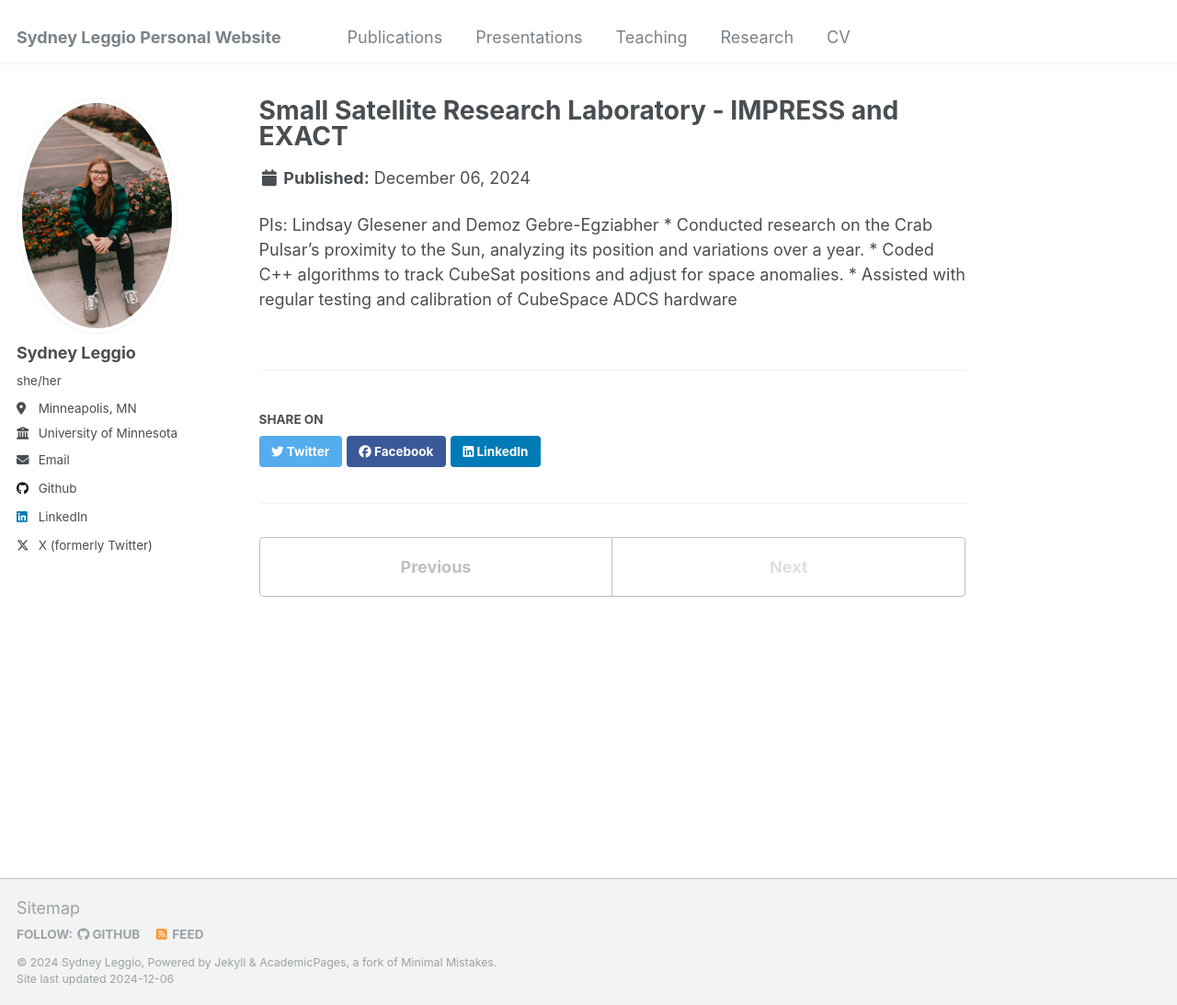
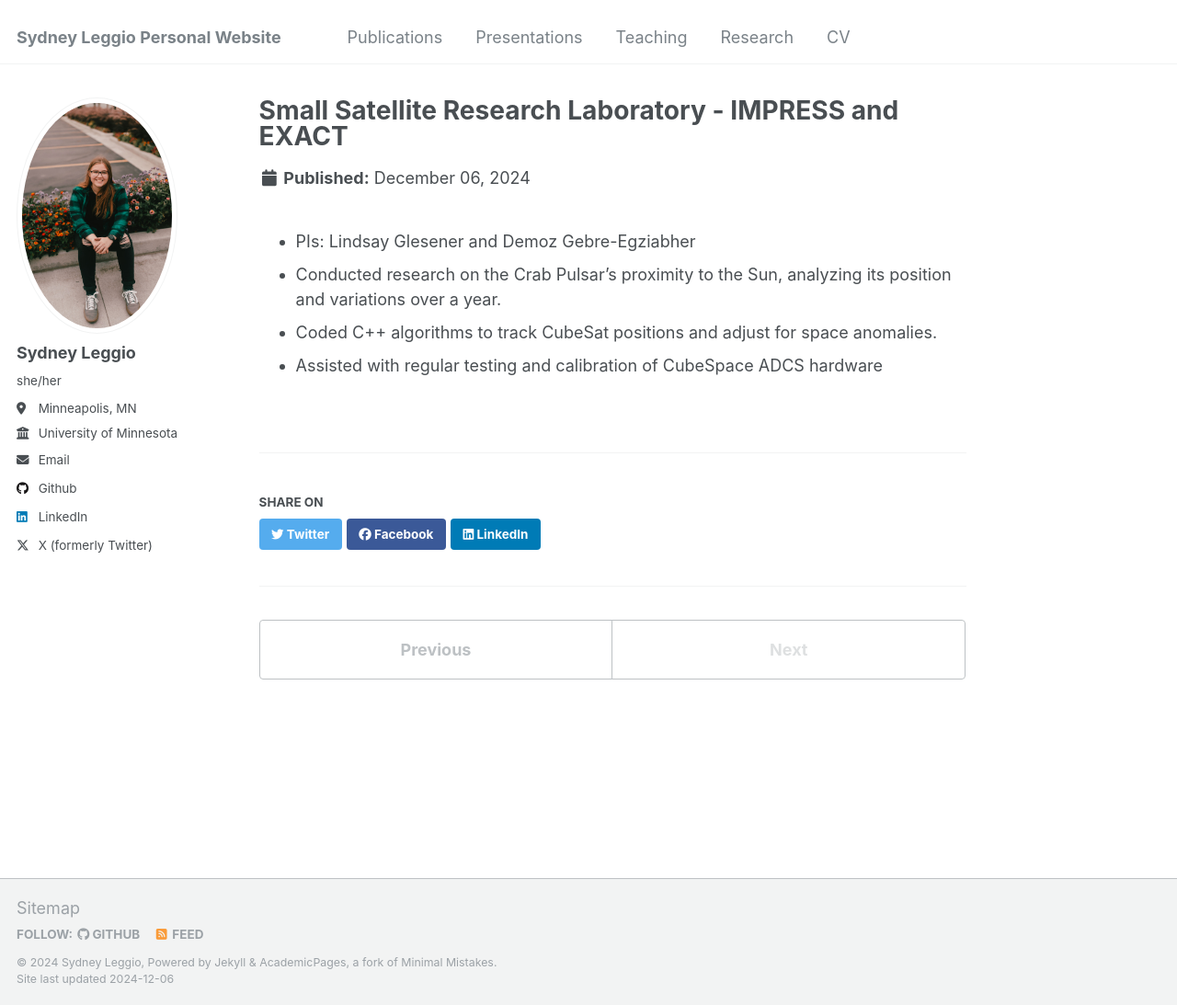
Before and after one commit to sydleggio/sydleggio.github.io, a Jekyll site: the page built from _portfolio/portfolio-3.md, in a window 1280 px wide and 1093 px high. Shown: the whole window at 92% size. Built offline with Jekyll 4.4.1, drawn with Linux system fonts in a browser that asks for light colours; part of the change alters nothing that is shown.

```diff
--- a/_portfolio/portfolio-3.html
+++ b/_portfolio/portfolio-3.md
@@ -3,7 +3,7 @@ title: "Small Satellite Research Laboratory - IMPRESS and EXACT"
 excerpt: "Contributed to two developing space missions, IMPRESS and EXACT, as a member of the Attitude Determination and Control System (ADCS) subteam before becoming project manager. <br/><img src='/images/SSRL.png'>"
 collection: portfolio
 ---
-PIs: Lindsay Glesener and Demoz Gebre-Egziabher
+* PIs: Lindsay Glesener and Demoz Gebre-Egziabher
 * Conducted research on the Crab Pulsar’s proximity to the Sun, analyzing its position and variations over a year.
 * Coded C++ algorithms to track CubeSat positions and adjust for space anomalies.
 * Assisted with regular testing and calibration of CubeSpace ADCS hardware
```
